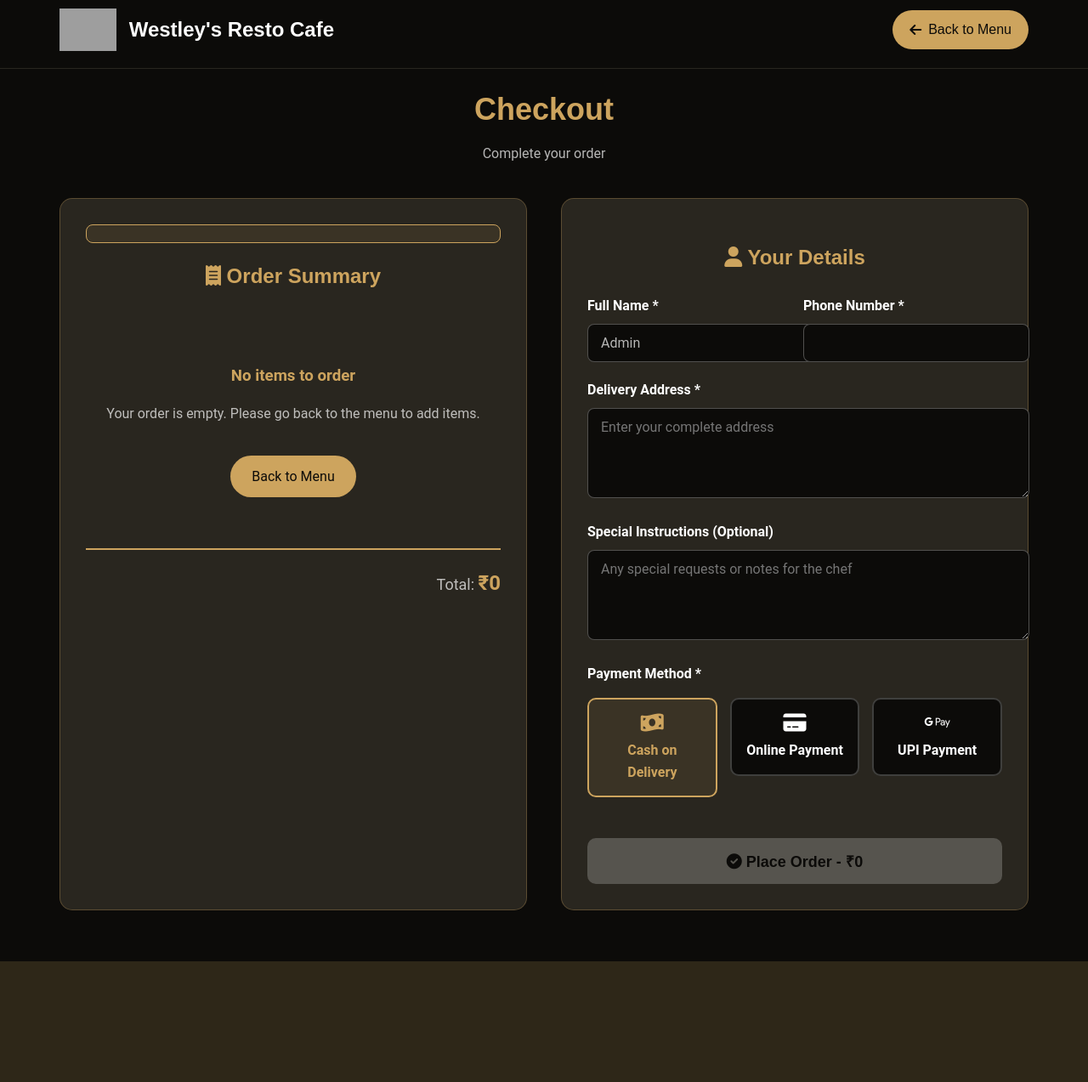
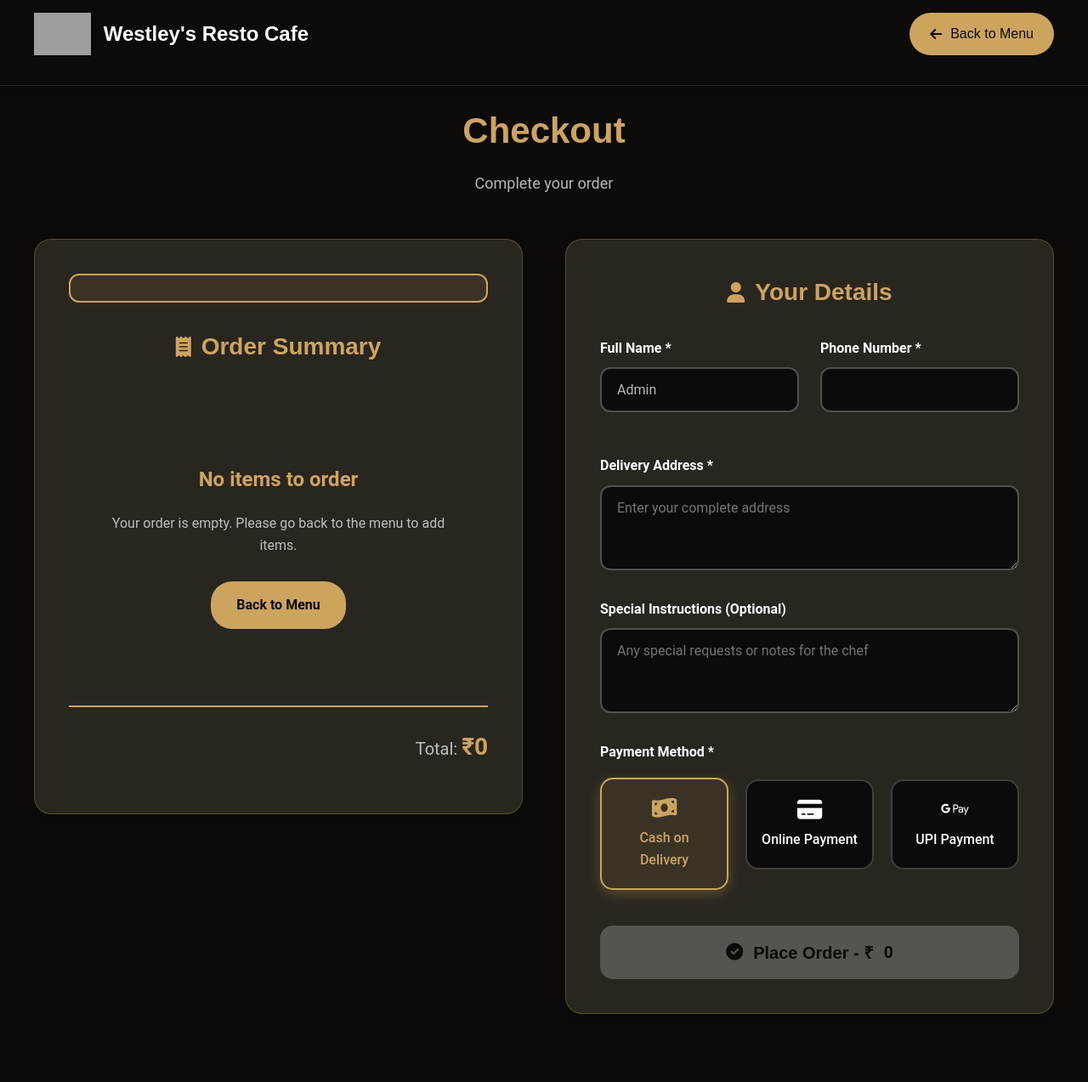
Before and after one commit to aparnova/cafe_website, a PHP site: page /checkout.php in a window 1280 px wide. Shown: the whole page at 85% size. Before the commit the page ends 1131 px from the top, so only its background shows below. Run offline with PHP 8.4, Linux system fonts and the light colour scheme; a user stored in the database is signed in; grey boxes are pictures that could not be loaded.

Commit message:
update checkout

```diff
--- a/mini project/checkout.php
+++ b/mini project/checkout.php
@@ -78,9 +78,9 @@ if ($_SERVER['REQUEST_METHOD'] === 'POST') {
 
     .container {
       width: 100%;
-      max-width: 1140px;
+      max-width: 1200px;
       margin: 0 auto;
-      padding: 0 15px;
+      padding: 0 20px;
     }
 
     /* Header Styles */
@@ -92,11 +92,12 @@ if ($_SERVER['REQUEST_METHOD'] === 'POST') {
       top: 0;
       z-index: 997;
       border-bottom: 1px solid var(--surface-color);
+      box-shadow: 0 2px 10px rgba(0, 0, 0, 0.3);
     }
 
     .header .branding {
-      min-height: 60px;
-      padding: 10px 0;
+      min-height: 70px;
+      padding: 15px 0;
     }
 
     .header .container {
@@ -108,11 +109,11 @@ if ($_SERVER['REQUEST_METHOD'] === 'POST') {
     .header .logo {
       display: flex;
       align-items: center;
+      gap: 15px;
     }
 
     .header .logo img {
       height: 50px;
-      margin-right: 15px;
     }
 
     .header .logo h1 {
@@ -126,59 +127,100 @@ if ($_SERVER['REQUEST_METHOD'] === 'POST') {
       background: var(--accent-color);
       color: var(--contrast-color);
       border: none;
-      padding: 10px 20px;
+      padding: 12px 24px;
       border-radius: 25px;
       cursor: pointer;
       font-size: 16px;
-      transition: background 0.3s;
+      font-weight: 500;
+      transition: all 0.3s ease;
       font-family: var(--nav-font);
       text-decoration: none;
       display: inline-flex;
       align-items: center;
-      gap: 8px;
+      gap: 10px;
     }
 
     .back-to-menu:hover {
       background: color-mix(in srgb, var(--accent-color), transparent 20%);
+      transform: translateY(-2px);
     }
 
     /* Main Content */
     .main-content {
-      padding-top: 100px;
-      padding-bottom: 60px;
+      padding-top: 120px;
+      padding-bottom: 80px;
       min-height: 100vh;
     }
 
+    /* Section Title */
+    .section-title {
+      text-align: center;
+      margin-bottom: 50px;
+      padding: 0 20px;
+    }
+
+    .section-title h1 {
+      color: var(--accent-color);
+      font-family: var(--heading-font);
+      font-size: 42px;
+      margin: 0 0 15px 0;
+      font-weight: 600;
+    }
+
+    .section-title p {
+      color: var(--default-color);
+      margin: 0;
+      font-size: 18px;
+    }
+
+    /* Checkout Container */
     .checkout-container {
       display: grid;
       grid-template-columns: 1fr 1fr;
-      gap: 40px;
-      margin-top: 40px;
+      gap: 50px;
+      margin-top: 50px;
+      align-items: start;
     }
 
     .section {
       background: var(--surface-color);
-      border-radius: 15px;
-      padding: 30px;
+      border-radius: 20px;
+      padding: 40px;
       border: 1px solid color-mix(in srgb, var(--accent-color), transparent 70%);
+      box-shadow: 0 8px 25px rgba(0, 0, 0, 0.2);
+      transition: transform 0.3s ease;
+    }
+
+    .section:hover {
+      transform: translateY(-5px);
     }
 
     .section h2 {
       color: var(--accent-color);
       font-family: var(--heading-font);
+      font-size: 28px;
+      margin: 0 0 30px 0;
+      text-align: center;
+      display: flex;
+      align-items: center;
+      justify-content: center;
+      gap: 12px;
+    }
+
+    .section h2 i {
       font-size: 24px;
-      margin-bottom: 25px;
-      text-align: center;
     }
 
     /* Order Type Indicator */
     .order-type-indicator {
       background: color-mix(in srgb, var(--accent-color), transparent 90%);
-      border: 1px solid var(--accent-color);
-      border-radius: 8px;
-      padding: 10px 15px;
-      margin-bottom: 20px;
+      border: 2px solid var(--accent-color);
+      border-radius: 12px;
+      padding: 15px 20px;
+      margin-bottom: 30px;
       text-align: center;
+      font-weight: 600;
+      font-size: 16px;
     }
 
     .order-type-indicator.single-order {
@@ -208,62 +250,68 @@ if ($_SERVER['REQUEST_METHOD'] === 'POST') {
 
     .item-details {
       flex: 1;
+      padding-right: 20px;
     }
 
     .item-name {
       color: var(--heading-color);
       font-weight: 600;
-      margin-bottom: 5px;
+      margin-bottom: 8px;
+      font-size: 18px;
     }
 
     .item-quantity {
       color: var(--default-color);
-      font-size: 14px;
+      font-size: 15px;
     }
 
     .item-price {
       color: var(--accent-color);
       font-weight: bold;
-      font-size: 18px;
+      font-size: 20px;
+      min-width: 80px;
+      text-align: right;
     }
 
     .order-total {
-      margin-top: 20px;
-      padding-top: 20px;
+      margin-top: 30px;
+      padding-top: 25px;
       border-top: 2px solid var(--accent-color);
       text-align: right;
     }
 
     .total-amount {
-      font-size: 24px;
+      font-size: 28px;
       font-weight: bold;
       color: var(--accent-color);
     }
 
     /* Form Styles */
     .form-group {
-      margin-bottom: 20px;
+      margin-bottom: 25px;
     }
 
     .form-group label {
       display: block;
-      margin-bottom: 8px;
+      margin-bottom: 10px;
       color: var(--heading-color);
       font-weight: 600;
+      font-size: 16px;
     }
 
     .form-group input,
     .form-group textarea,
     .form-group select {
       width: 100%;
-      padding: 12px 15px;
-      border: 1px solid color-mix(in srgb, var(--default-color), transparent 60%);
-      border-radius: 8px;
+      padding: 15px 18px;
+      border: 2px solid color-mix(in srgb, var(--default-color), transparent 60%);
+      border-radius: 12px;
       background: var(--background-color);
       color: var(--default-color);
       font-family: var(--default-font);
       font-size: 16px;
-      transition: border-color 0.3s;
+      transition: all 0.3s ease;
+      box-sizing: border-box;
     }
 
     .form-group input:focus,
@@ -271,25 +319,27 @@ if ($_SERVER['REQUEST_METHOD'] === 'POST') {
     .form-group select:focus {
       outline: none;
       border-color: var(--accent-color);
+      background: color-mix(in srgb, var(--accent-color), transparent 95%);
     }
 
     .form-group textarea {
       resize: vertical;
-      min-height: 80px;
+      min-height: 100px;
     }
 
     .form-row {
       display: grid;
       grid-template-columns: 1fr 1fr;
-      gap: 20px;
+      gap: 25px;
+      margin-bottom: 25px;
     }
 
     /* Payment Methods */
     .payment-methods {
       display: grid;
-      grid-template-columns: repeat(auto-fit, minmax(120px, 1fr));
-      gap: 15px;
-      margin-top: 15px;
+      grid-template-columns: repeat(auto-fit, minmax(140px, 1fr));
+      gap: 20px;
+      margin-top: 20px;
     }
 
     .payment-method {
@@ -307,90 +357,115 @@ if ($_SERVER['REQUEST_METHOD'] === 'POST') {
 
     .payment-method label {
       display: block;
-      padding: 15px;
+      padding: 20px 15px;
       border: 2px solid color-mix(in srgb, var(--default-color), transparent 70%);
-      border-radius: 10px;
+      border-radius: 15px;
       text-align: center;
       cursor: pointer;
-      transition: all 0.3s;
+      transition: all 0.3s ease;
       background: var(--background-color);
+      font-weight: 500;
     }
 
     .payment-method input[type="radio"]:checked + label {
       border-color: var(--accent-color);
       background: color-mix(in srgb, var(--accent-color), transparent 90%);
       color: var(--accent-color);
+      transform: translateY(-2px);
+      box-shadow: 0 5px 15px rgba(205, 164, 94, 0.3);
     }
 
     .payment-method i {
       display: block;
-      font-size: 24px;
-      margin-bottom: 8px;
+      font-size: 26px;
+      margin-bottom: 10px;
     }
 
     /* Place Order Button */
     .place-order-btn {
       width: 100%;
-      padding: 15px;
+      padding: 18px 20px;
       background: var(--accent-color);
       color: var(--contrast-color);
       border: none;
-      border-radius: 10px;
-      font-size: 18px;
+      border-radius: 15px;
+      font-size: 20px;
       font-weight: 600;
       cursor: pointer;
-      transition: all 0.3s;
+      transition: all 0.3s ease;
       font-family: var(--nav-font);
-      margin-top: 20px;
+      margin-top: 30px;
+      display: flex;
+      align-items: center;
+      justify-content: center;
+      gap: 12px;
     }
 
     .place-order-btn:hover {
       background: color-mix(in srgb, var(--accent-color), transparent 20%);
-      transform: translateY(-2px);
+      transform: translateY(-3px);
+      box-shadow: 0 8px 25px rgba(205, 164, 94, 0.4);
     }
 
     .place-order-btn:disabled {
       background: color-mix(in srgb, var(--default-color), transparent 70%);
       cursor: not-allowed;
       transform: none;
+      box-shadow: none;
     }
 
     /* Empty Order Message */
     .empty-order {
       text-align: center;
-      padding: 40px 20px;
+      padding: 60px 30px;
       color: var(--default-color);
     }
 
     .empty-order h3 {
       color: var(--accent-color);
-      margin-bottom: 15px;
+      margin-bottom: 20px;
+      font-size: 24px;
+    }
+
+    .empty-order p {
+      margin-bottom: 30px;
+      font-size: 16px;
+      line-height: 1.6;
     }
 
     .empty-order a {
       background: var(--accent-color);
       color: var(--contrast-color);
-      padding: 12px 25px;
+      padding: 15px 30px;
       border-radius: 25px;
       text-decoration: none;
       display: inline-block;
-      margin-top: 20px;
+      font-weight: 600;
+      transition: all 0.3s ease;
+    }
+
+    .empty-order a:hover {
+      background: color-mix(in srgb, var(--accent-color), transparent 20%);
+      transform: translateY(-2px);
     }
 
     /* Notification */
     .notification {
       position: fixed;
-      bottom: 20px;
+      bottom: 30px;
       left: 50%;
       transform: translateX(-50%);
       background: var(--accent-color);
       color: var(--contrast-color);
-      padding: 15px 25px;
-      border-radius: 8px;
-      box-shadow: 0 3px 10px rgba(0, 0, 0, 0.2);
+      padding: 18px 30px;
+      border-radius: 12px;
+      box-shadow: 0 5px 20px rgba(0, 0, 0, 0.3);
       z-index: 1001;
       display: none;
       font-size: 16px;
+      font-weight: 500;
+      min-width: 300px;
+      text-align: center;
     }
 
     .notification.error {
@@ -483,9 +643,9 @@ if ($_SERVER['REQUEST_METHOD'] === 'POST') {
   <!-- Main Content -->
   <div class="main-content">
     <div class="container">
-      <div class="section-title" style="text-align: center; margin-bottom: 30px;">
-        <h1 style="color: var(--accent-color); font-family: var(--heading-font); font-size: 36px; margin: 0;">Checkout</h1>
-        <p style="color: var(--default-color); margin: 10px 0 0;">Complete your order</p>
+      <div class="section-title">
+        <h1>Checkout</h1>
+        <p>Complete your order</p>
       </div>
 
       <div class="checkout-container">
@@ -495,7 +655,7 @@ if ($_SERVER['REQUEST_METHOD'] === 'POST') {
           <h2><i class="fas fa-receipt"></i> Order Summary</h2>
           <div id="order-summary"></div>
           <div class="order-total">
-            <div style="font-size: 18px; margin-bottom: 10px;">
+            <div style="font-size: 20px; margin-bottom: 15px;">
               Total: <span class="total-amount">₹<span id="total-amount">0</span></span>
             </div>
           </div>
@@ -567,8 +727,8 @@ if ($_SERVER['REQUEST_METHOD'] === 'POST') {
   <div class="loading-overlay" id="loading-overlay">
     <div class="loading-content">
       <div class="loading-spinner"></div>
-      <h3 style="color: var(--accent-color); margin: 0;">Processing Your Order...</h3>
-      <p style="color: var(--default-color); margin: 10px 0 0;">Please wait while we confirm your order</p>
+      <h3>Processing Your Order...</h3>
+      <p>Please wait while we confirm your order</p>
     </div>
   </div>
 
```
Also changed, not shown: other parts of mini project/checkout.php (+97 -12 lines).
